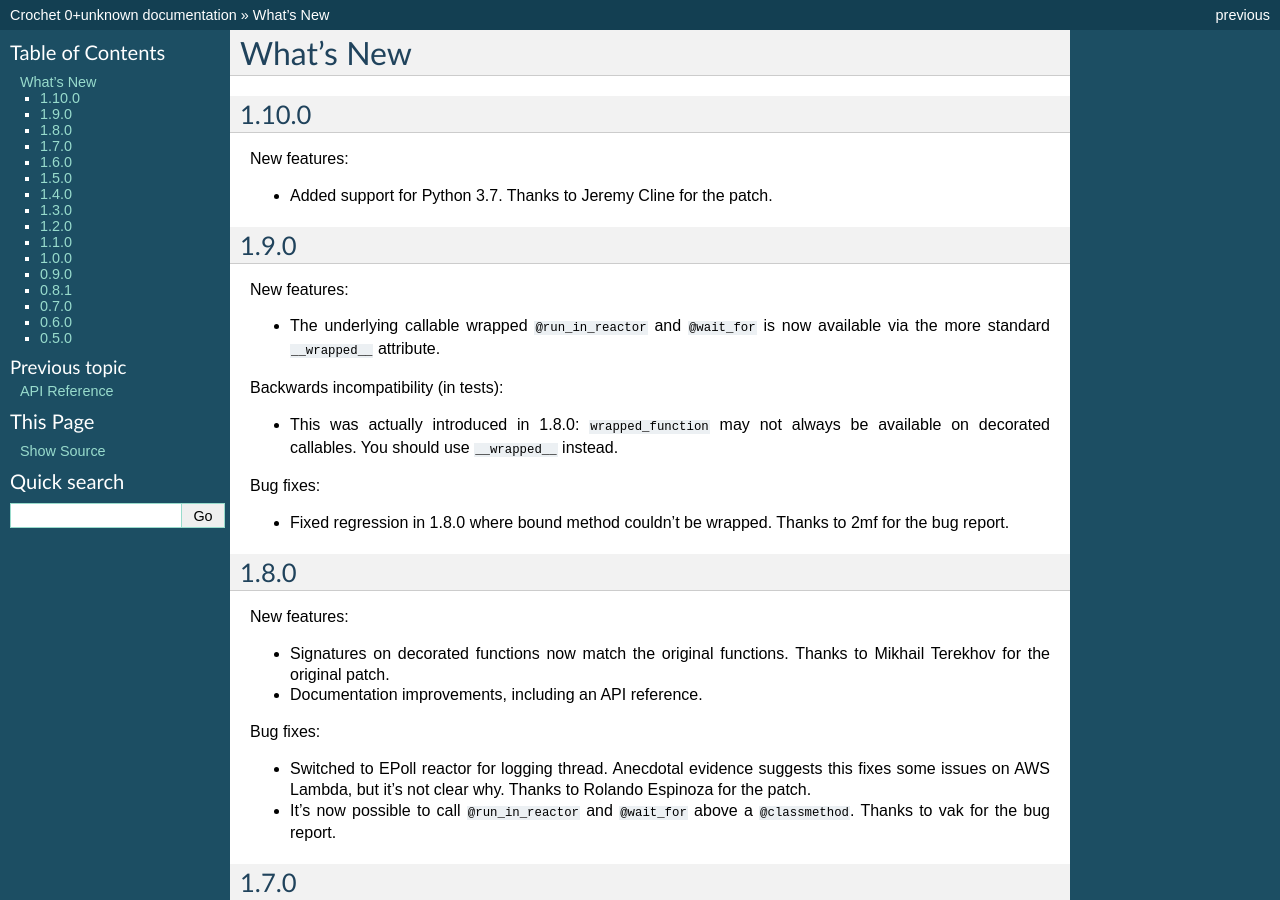
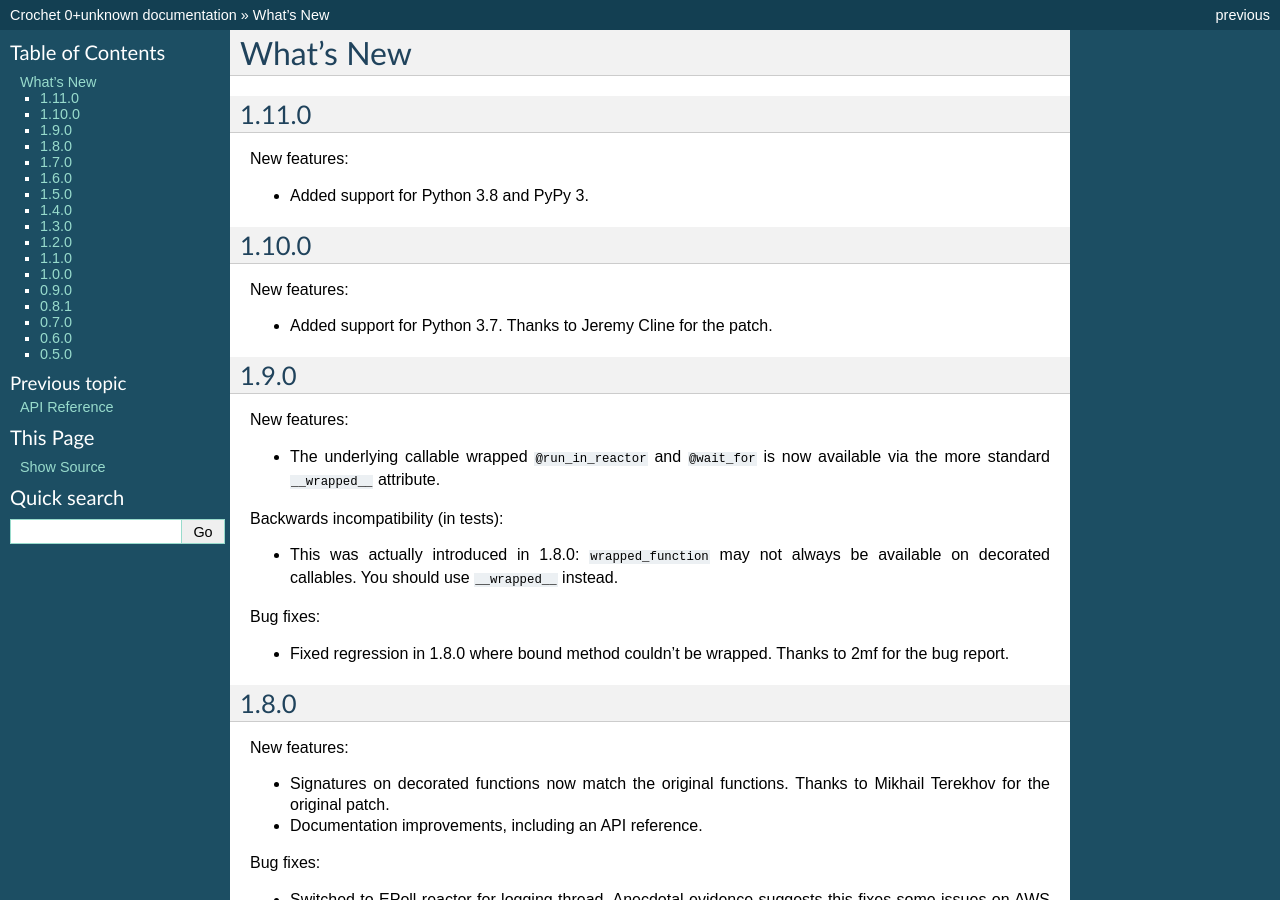
Before and after one commit to itamarst/crochet, a Sphinx documentation site: the page built from docs/news.rst, in a window 1280 px wide and 900 px high. Built offline with Sphinx 7.4.7, drawn with Linux system fonts in a browser that asks for light colours.

Commit message:
Initial Python 3.8 support.

```diff
--- a/README.rst
+++ b/README.rst
@@ -41,7 +41,7 @@ API and features
            :target: http://travis-ci.org/itamarst/crochet
            :alt: Build Status
 
-Crochet supports Python 2.7, 3.4, 3.5, 3.6, and 3.7 as well as PyPy.
+Crochet supports Python 2.7, 3.4, 3.5, 3.6, 3.7, and 3.8 as well as PyPy and PyPy3.
 
 Crochet provides the following basic APIs:
 
--- a/docs/news.rst
+++ b/docs/news.rst
@@ -1,5 +1,12 @@
 What's New
 ==========
+
+1.11.0
+^^^^^^
+
+New features:
+
+* Added support for Python 3.8 and PyPy 3.
 
 1.10.0
 ^^^^^^
```
Also changed, not shown: other parts of README.rst (+1 -1 lines), .travis.yml, 1 other file.
